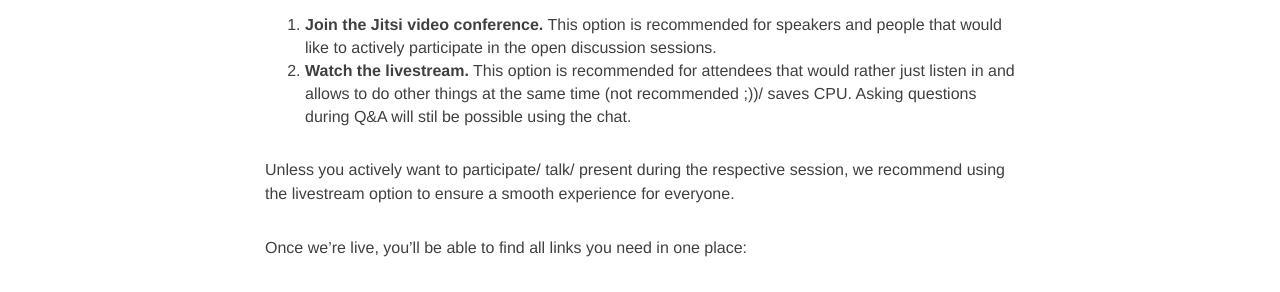
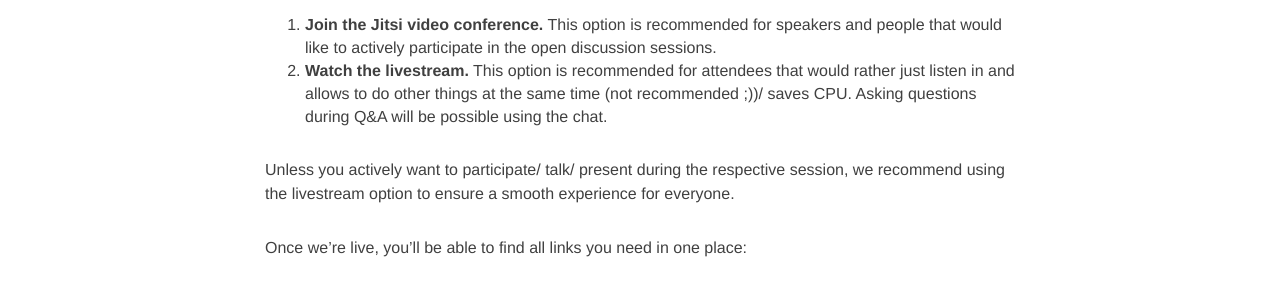
Before and after one commit to krismark930/solidity-blog, a Jekyll site: the page built from _posts/2020-04-17-Solidity-Summit-2020-Goes-Interspace.md, in a window 1280 px wide and 900 px high, scrolled down 1236 px. Shown: the part 198-490 px from the top of the window. Built offline with Jekyll 4.4.1, drawn with Linux system fonts in a browser that asks for light colours.

Commit message:
Update 2020-04-17-Solidity-Summit-2020-Goes-Interspace.md

```diff
--- a/_posts/2020-04-17-Solidity-Summit-2020-Goes-Interspace.md
+++ b/_posts/2020-04-17-Solidity-Summit-2020-Goes-Interspace.md
@@ -40,7 +40,7 @@ We would like to stress that this summit will be focusing especially on language
 
 There are two options how you can participate during the summit:
 1. **Join the Jitsi video conference.** This option is recommended for speakers and people that would like to actively participate in the open discussion sessions.
-2. **Watch the livestream.** This option is recommended for attendees that would rather just listen in and allows to do other things at the same time (not recommended ;))/ saves CPU. Asking questions during Q&A will stil be possible using the chat.
+2. **Watch the livestream.** This option is recommended for attendees that would rather just listen in and allows to do other things at the same time (not recommended ;))/ saves CPU. Asking questions during Q&A will be possible using the chat.
 
 Unless you actively want to participate/ talk/ present during the respective session, we recommend using the livestream option to ensure a smooth experience for everyone.
 
```
